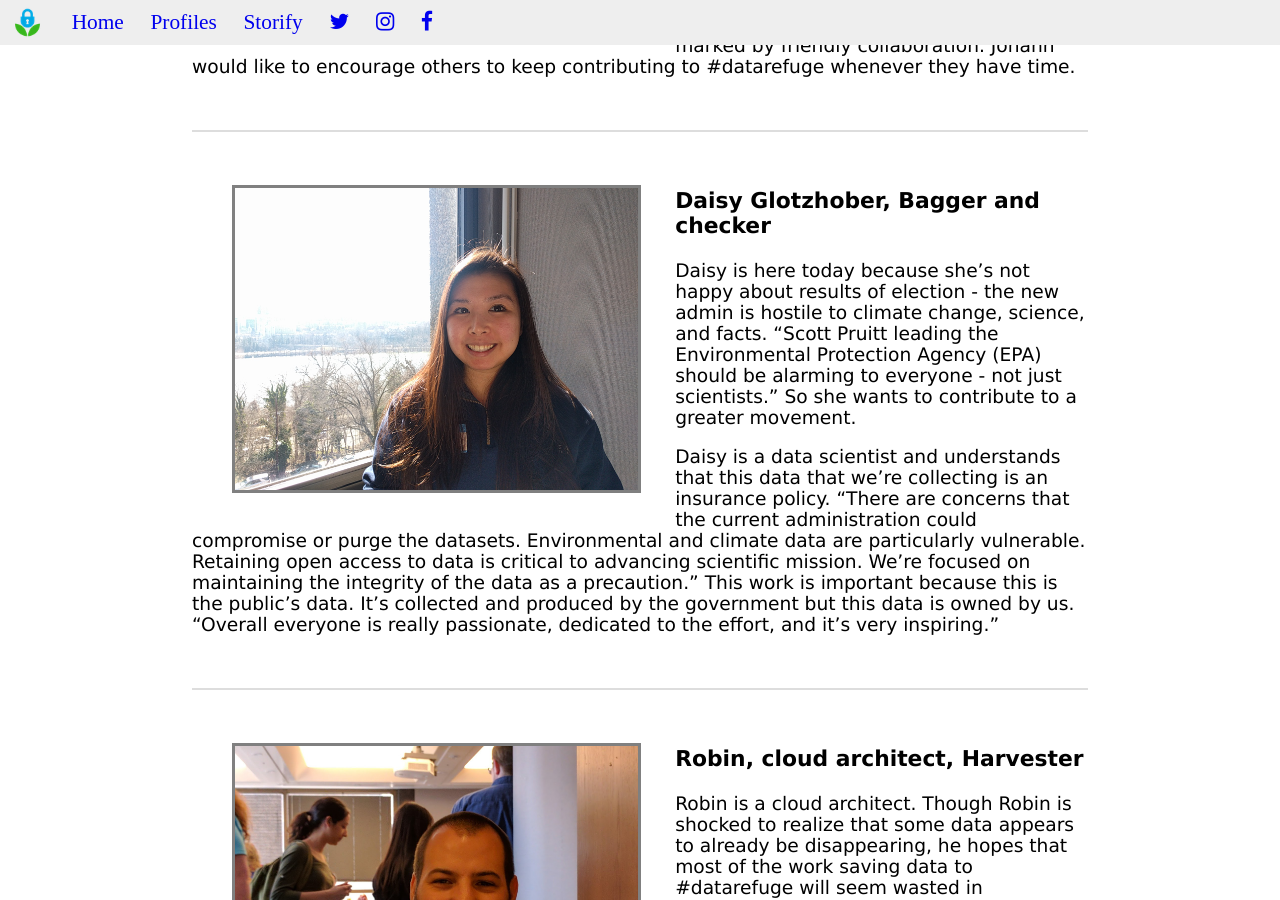
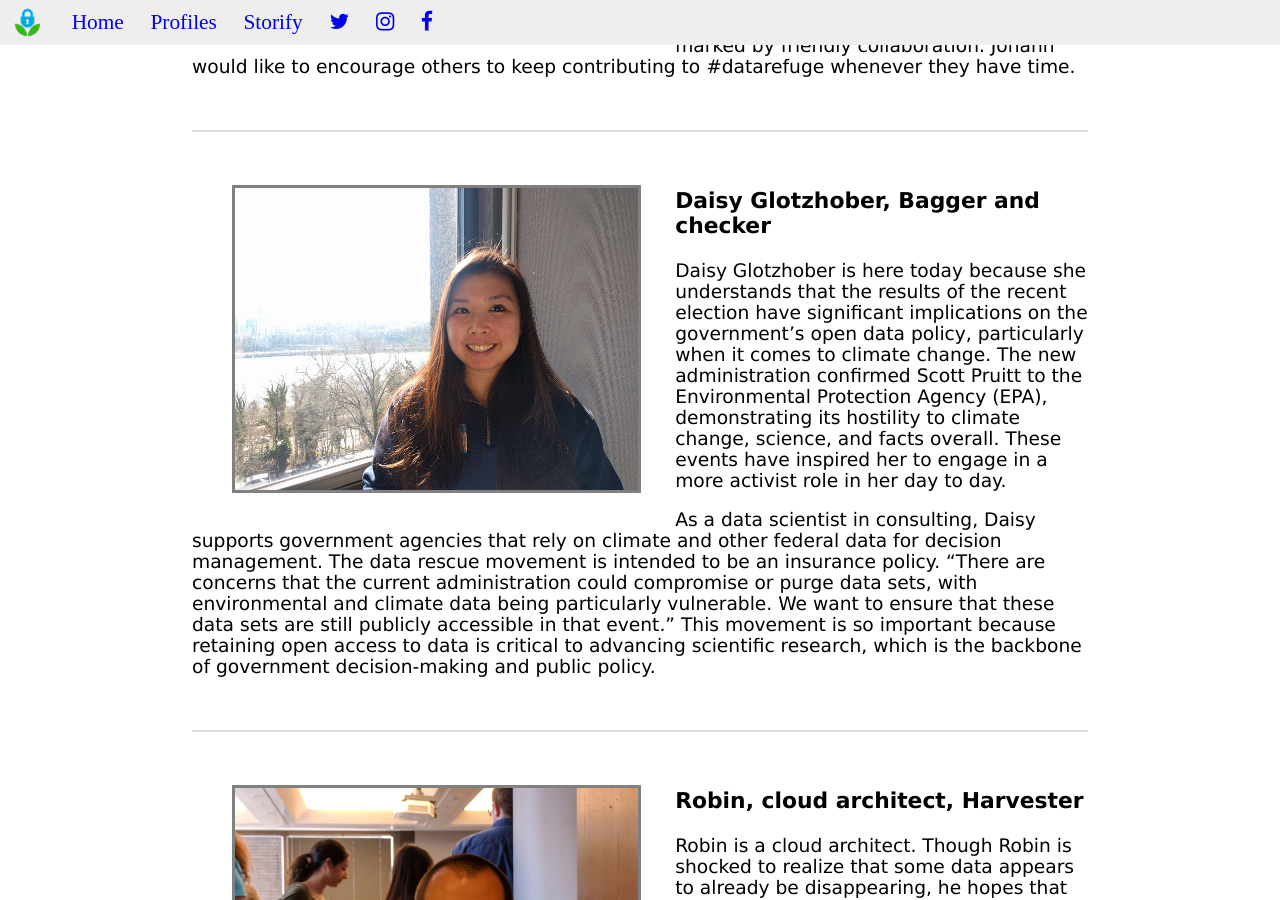
Before and after one commit to datarefuge/datarescue-dc, a Jekyll site: the page built from profiles/index.html, in a window 1280 px wide and 900 px high, scrolled down 1126 px. Built offline with Jekyll 4.4.1, drawn with Linux system fonts in a browser that asks for light colours.

Commit message:
Edited Daisy's profile

```diff
--- a/profiles/index.html
+++ b/profiles/index.html
@@ -46,8 +46,8 @@ layout: default
     <img src="{{ site.baseurl }}/images/daisy.jpg">
   </figure>
   <h3>Daisy Glotzhober, Bagger and checker</h3>
-  <p>Daisy is here today because she’s not happy about results of election - the new admin is hostile to climate change, science, and facts. “Scott Pruitt leading the Environmental Protection Agency (EPA) should be alarming to everyone - not just scientists.” So she wants to contribute to a greater movement.</p>
-  <p>Daisy is a data scientist and understands that this data that we’re collecting is an insurance policy. “There are concerns that the current administration could compromise or purge the datasets. Environmental and climate data are particularly vulnerable. Retaining open access to data is critical to advancing scientific mission. We’re focused on maintaining the integrity of the data as a precaution.” This work is important because this is the public’s data. It’s collected and produced by the government but this data is owned by us. “Overall everyone is really passionate, dedicated to the effort, and it’s very inspiring.”</p>
+  <p>Daisy Glotzhober is here today because she understands that the results of the recent election have significant implications on the government’s open data policy, particularly when it comes to climate change. The new administration confirmed Scott Pruitt to the Environmental Protection Agency (EPA), demonstrating its hostility to climate change, science, and facts overall. These events have inspired her to engage in a more activist role in her day to day.</p>
+  <p>As a data scientist in consulting, Daisy supports government agencies that rely on climate and other federal data for decision management. The data rescue movement is intended to be an insurance policy. “There are concerns that the current administration could compromise or purge data sets, with environmental and climate data being particularly vulnerable. We want to ensure that these data sets are still publicly accessible in that event.” This movement is so important because retaining open access to data is critical to advancing scientific research, which is the backbone of government decision-making and public policy.</p>
 </div>
 <hr>
 
```
